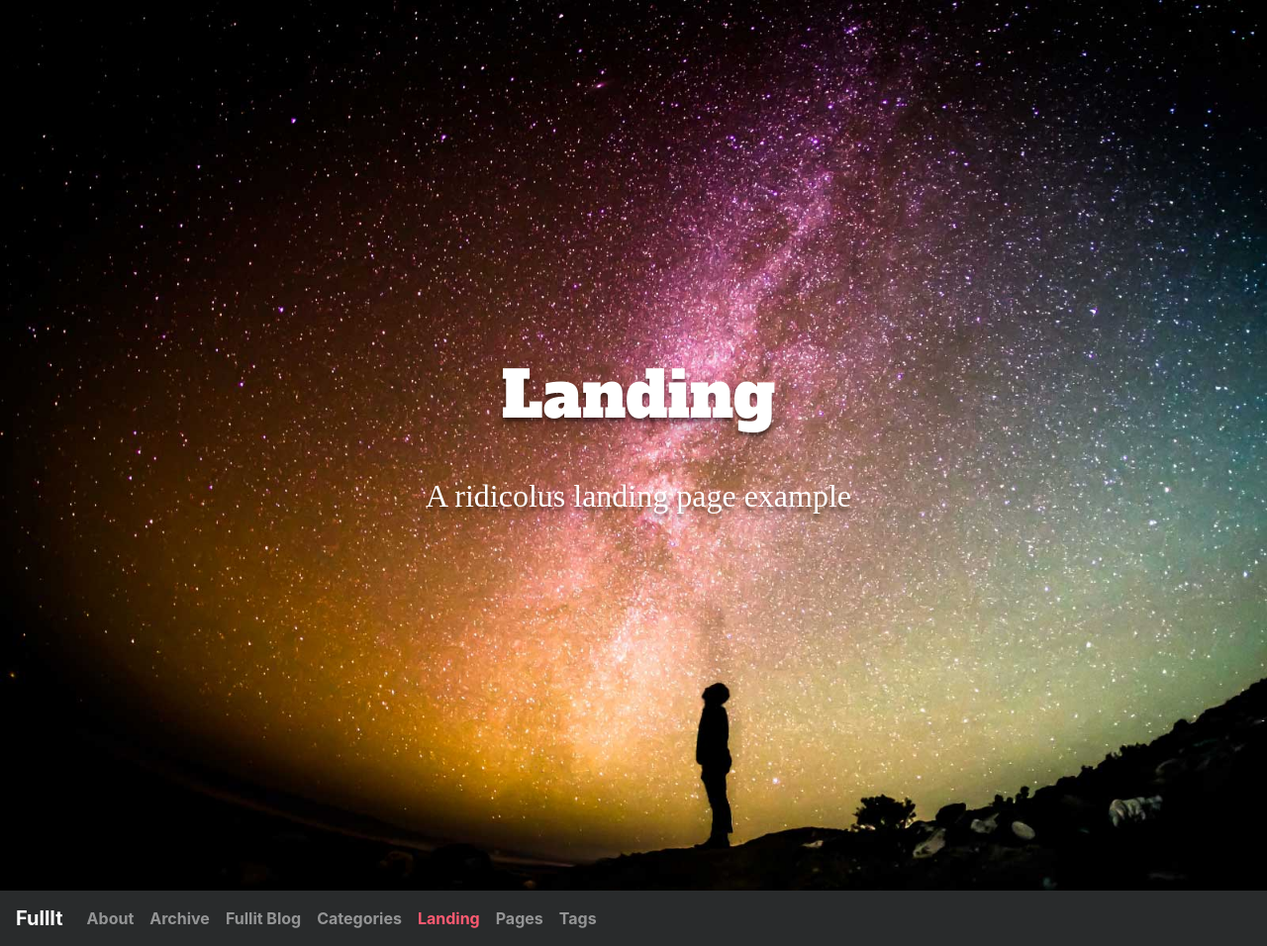
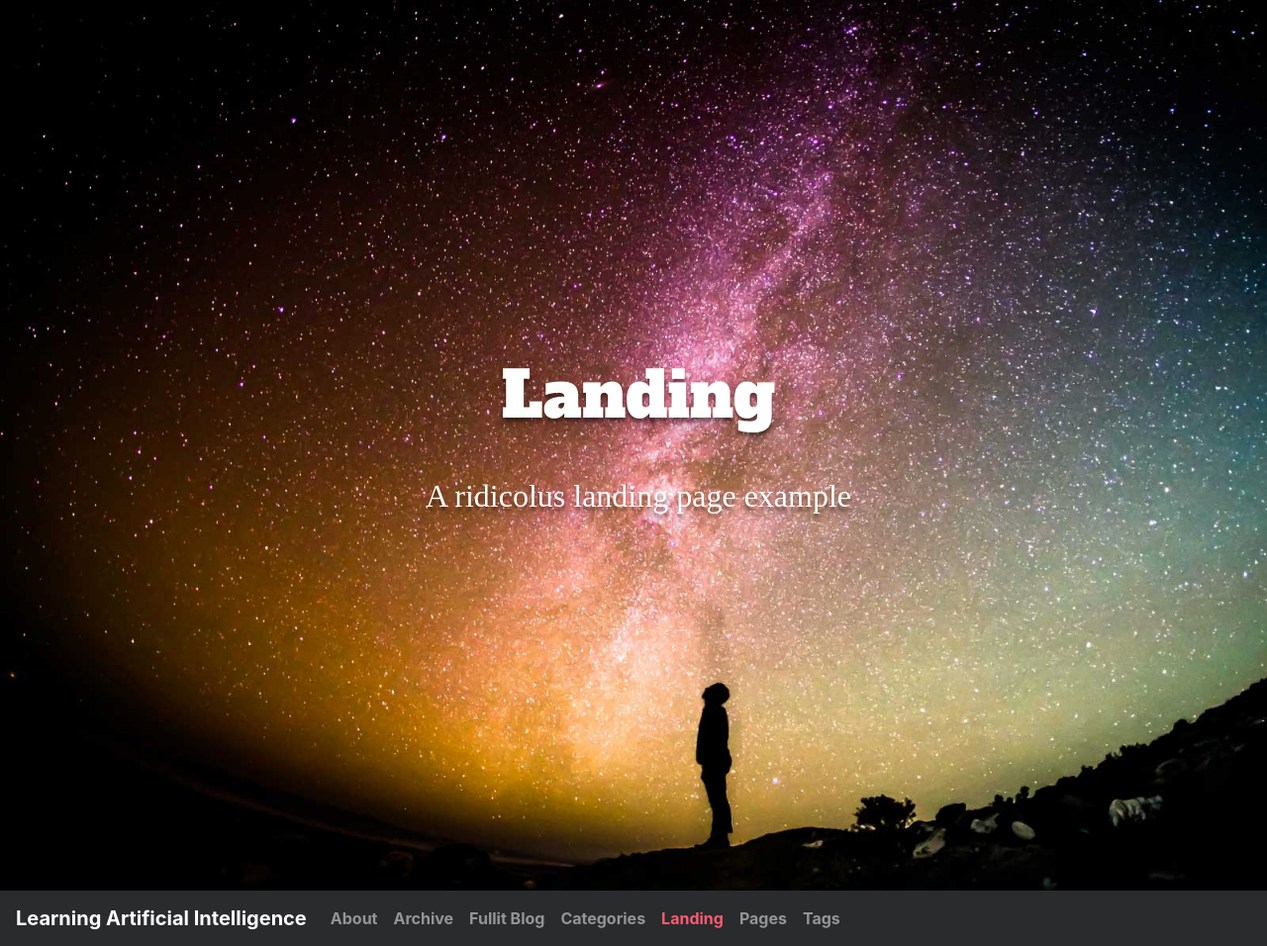
Before and after one commit to learning-artificial-intelligence/learning-artificial-intelligence.github.io, a Jekyll site: the page built from landing.html, in a window 1280 px wide. Shown: the top 956 px of the page at 99% size. Built offline with Jekyll 4.4.1, drawn with Linux system fonts in a browser that asks for light colours; nearby versions of some CDN libraries; some web fonts are replaced; grey boxes are pictures that could not be loaded.

Commit message:
Change of the title on Navigation Bar
Change of the title on Navigation Bar

```diff
--- a/_includes/themes/bootstrap/nav-bar.html
+++ b/_includes/themes/bootstrap/nav-bar.html
@@ -4,7 +4,7 @@
   <button class="navbar-toggler navbar-toggler-right" type="button" data-toggle="collapse" data-target="#navbarSupportedContent" aria-controls="navbarSupportedContent" aria-expanded="false" aria-label="Toggle navigation">
     <span class="navbar-toggler-icon"></span>
   </button>
-  <a class="navbar-brand" href="{{ BASE_PATH }}">FullIt</a>
+  <a class="navbar-brand" href="{{ BASE_PATH }}">Learning Artificial Intelligence</a>
 
   <div class="collapse navbar-collapse" id="navbarSupportedContent">
     <ul class="navbar-nav mr-auto">
```
